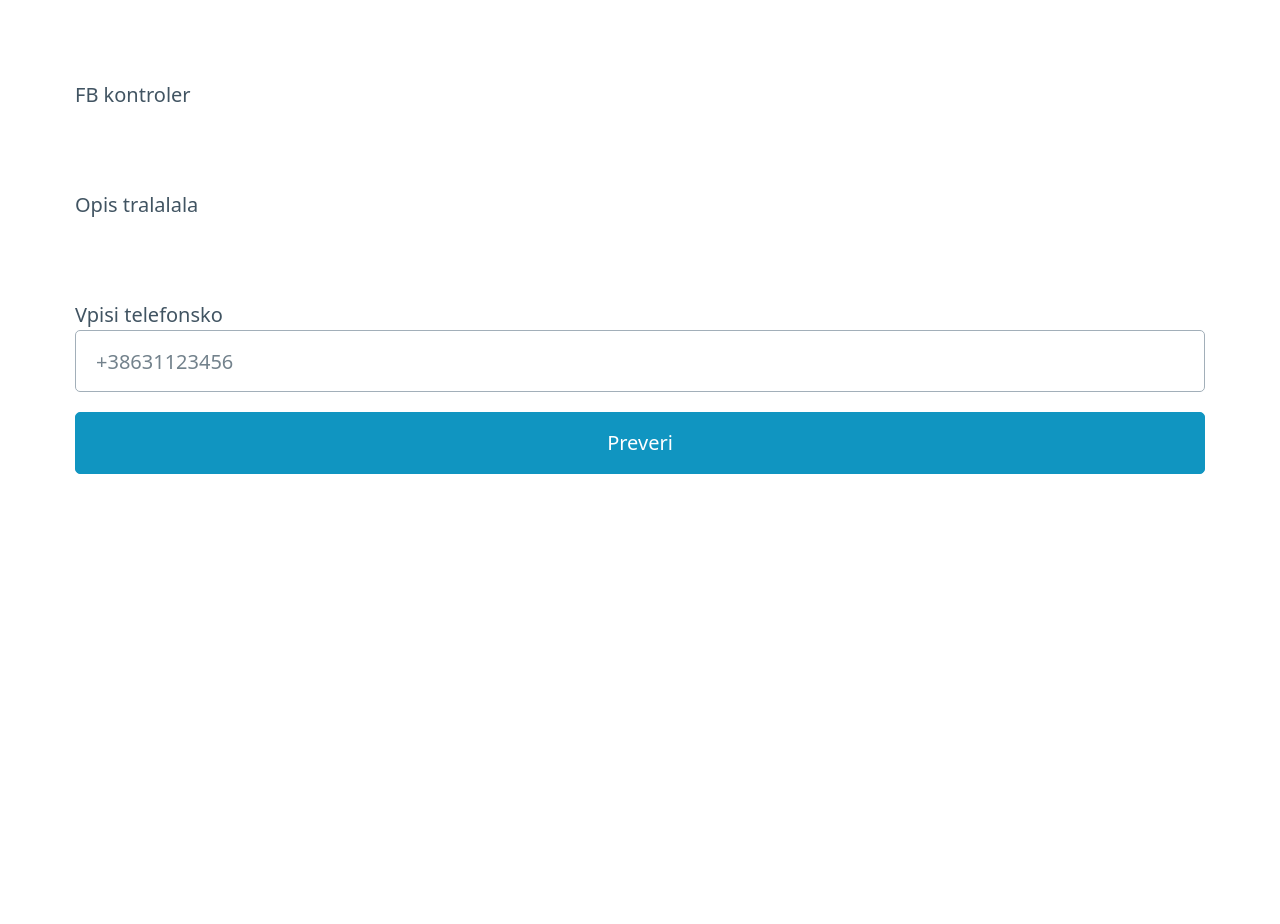
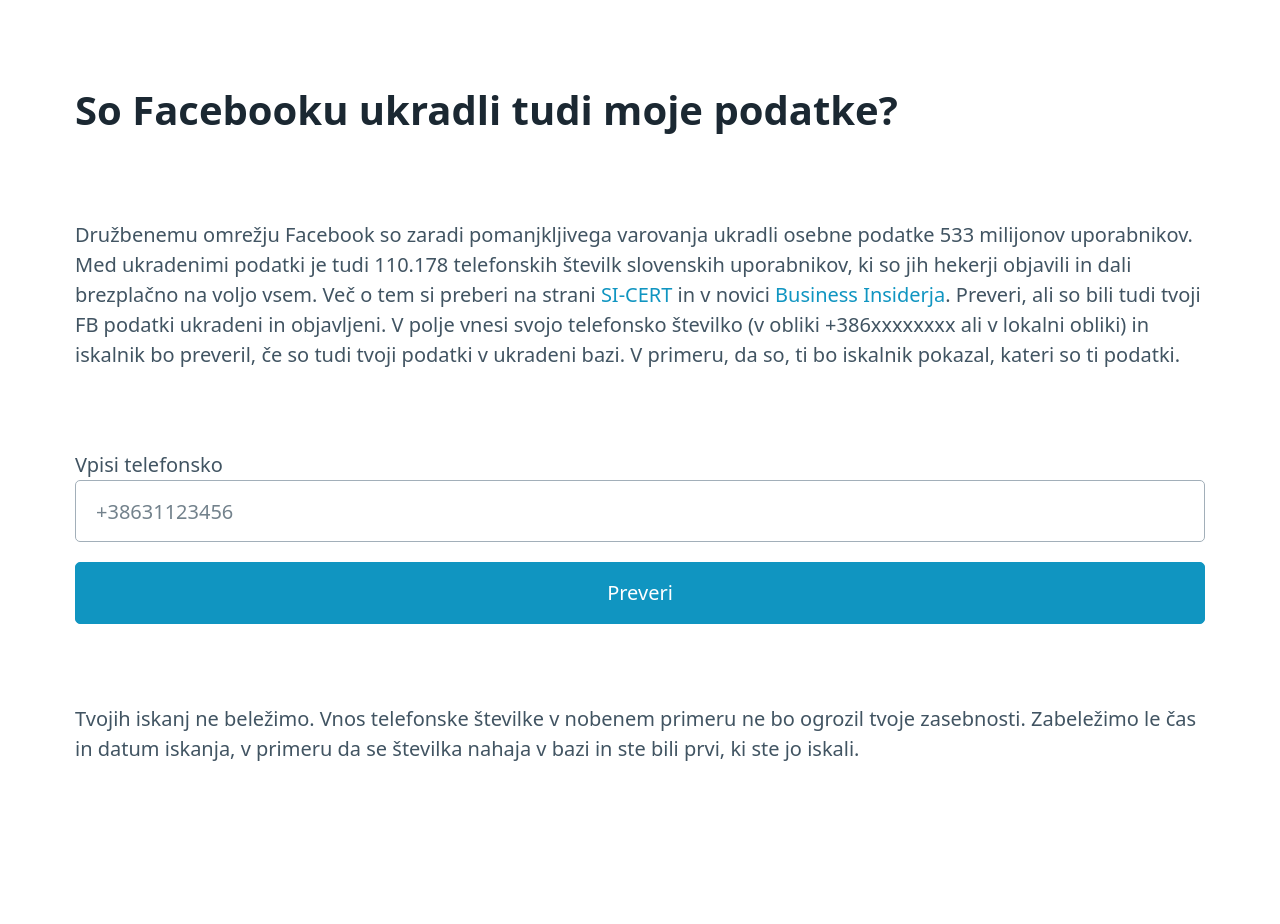
Before and after one commit to anonopsbuilds/phonecheck, a Flask app: page / in a window 1280 px wide. Before the commit the page ends 474 px from the top, so only its background shows below. Run offline with Flask 2, Linux system fonts and the light colour scheme.

Commit message:
Add texts

```diff
--- a/phonecheck/__init__.py
+++ b/phonecheck/__init__.py
@@ -1,3 +1,3 @@
-__version__ = "0.0.2"
+__version__ = "0.0.3"
 
 __all__ = ["server"]
--- a/phonecheck/server.py
+++ b/phonecheck/server.py
@@ -38,43 +38,46 @@
     if request.method == "POST":
         phone = request.form.get("phone")
         if not phone:
-            return render_template("index.html", error="Invalid phone number")
+            return render_template("index.html", error="Neveljaven vnos")
 
-        cur = get_db().cursor()
-        parsed = phonenumbers.parse(phone, "SI")
-        formatted = phonenumbers.format_number(
-            parsed, phonenumbers.PhoneNumberFormat.E164
-        )
-        resp = cur.execute(
-            "SELECT `checked`, `fistname`, `lastname`, `sex`, `town`, `hometown`, `marital_status`, `job`, `reg_date`, `email`, `dob` FROM leak WHERE num = ?",
-            (formatted,),
-        ).fetchone()
-        if resp:
-            if resp[0] == 0:
-                cur.execute(
-                    "UPDATE leak SET checked = ? WHERE num = ?",
-                    (int(time.time()), formatted),
-                )
-                get_db().commit()
-            found = True
+        try:
+            cur = get_db().cursor()
+            parsed = phonenumbers.parse(phone, "SI")
+            formatted = phonenumbers.format_number(
+                parsed, phonenumbers.PhoneNumberFormat.E164
+            )
+            resp = cur.execute(
+                "SELECT `checked`, `fistname`, `lastname`, `sex`, `town`, `hometown`, `marital_status`, `job`, `reg_date`, `email`, `dob` FROM leak WHERE num = ?",
+                (formatted,),
+            ).fetchone()
+            if resp:
+                if resp[0] == 0:
+                    cur.execute(
+                        "UPDATE leak SET checked = ? WHERE num = ?",
+                        (int(time.time()), formatted),
+                    )
+                    get_db().commit()
+                found = True
 
-            leaked = {
-                "firstname": bool(resp[1]),
-                "lastname": bool(resp[2]),
-                "sex": bool(resp[3]),
-                "town": bool(resp[4]),
-                "hometown": bool(resp[5]),
-                "marital_status": bool(resp[6]),
-                "job": bool(resp[7]),
-                "reg_date": bool(resp[8]),
-                "email": bool(resp[9]),
-                "dob": bool(resp[10]),
-            }
-        else:
-            found = False
-            leaked = None
-        return render_template(
-            "index.html", found=found, phone=formatted, leaked=leaked
-        )
+                leaked = {
+                    "firstname": bool(resp[1]),
+                    "lastname": bool(resp[2]),
+                    "sex": bool(resp[3]),
+                    "town": bool(resp[4]),
+                    "hometown": bool(resp[5]),
+                    "marital_status": bool(resp[6]),
+                    "job": bool(resp[7]),
+                    "reg_date": bool(resp[8]),
+                    "email": bool(resp[9]),
+                    "dob": bool(resp[10]),
+                }
+            else:
+                found = False
+                leaked = None
+            return render_template(
+                "index.html", found=found, phone=formatted, leaked=leaked
+            )
+        except phonenumbers.phonenumberutil.NumberParseException:
+            return render_template("index.html", error="Neveljaven vnos")
     else:
         return render_template("index.html")
--- a/phonecheck/templates/index.html
+++ b/phonecheck/templates/index.html
@@ -11,10 +11,18 @@
 <body>
     <main class="container">
         <section class="hero">
-            FB kontroler
+            <h1>So Facebooku ukradli tudi moje podatke?</h1>
         </section>
         <section class="intro">
-            Opis tralalala
+            Družbenemu omrežju Facebook so zaradi pomanjkljivega varovanja ukradli osebne podatke 533 milijonov uporabnikov. Med ukradenimi podatki je tudi 110.178 telefonskih številk slovenskih uporabnikov, ki so jih hekerji objavili in dali brezplačno na voljo vsem.
+            Več o tem si preberi na strani <a href="" target="_blank">SI-CERT</a> in v novici <a href="" target="_blank">Business Insiderja</a>.
+
+
+            Preveri, ali so bili tudi tvoji FB podatki ukradeni in objavljeni.
+
+V polje vnesi svojo telefonsko številko (v obliki +386xxxxxxxx ali v lokalni obliki) in iskalnik bo preveril, če so tudi tvoji podatki v ukradeni bazi.
+V primeru, da so, ti bo iskalnik pokazal, kateri so ti podatki.
+
         </section>
         <section class="form">
             Vpisi telefonsko
@@ -59,7 +67,7 @@
                     {% endif %}
         </section>
         <section class="footer">
-
+            Tvojih iskanj ne beležimo. Vnos telefonske številke v nobenem primeru ne bo ogrozil tvoje zasebnosti. Zabeležimo le čas in datum iskanja, v primeru da se številka nahaja v bazi in ste bili prvi, ki ste jo iskali.
         </section>
     </main>
 </body>
--- a/setup.py
+++ b/setup.py
@@ -7,7 +7,7 @@
 
 setuptools.setup(
     name="phonecheck",  # Replace with your own username
-    version="0.0.2",
+    version="0.0.0",
     author="Example Author",
     author_email="author@example.com",
     description="A small example package",
```
Also changed, not shown: 1 other file.
